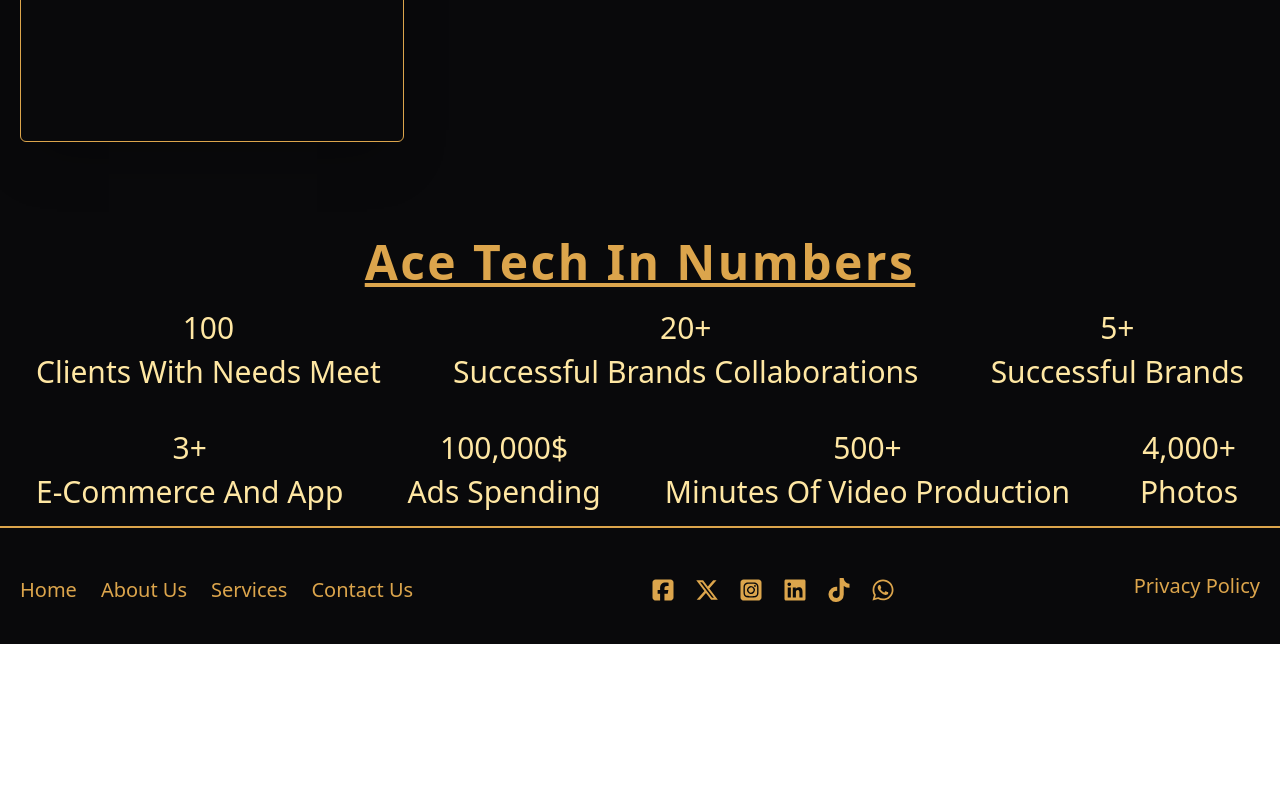
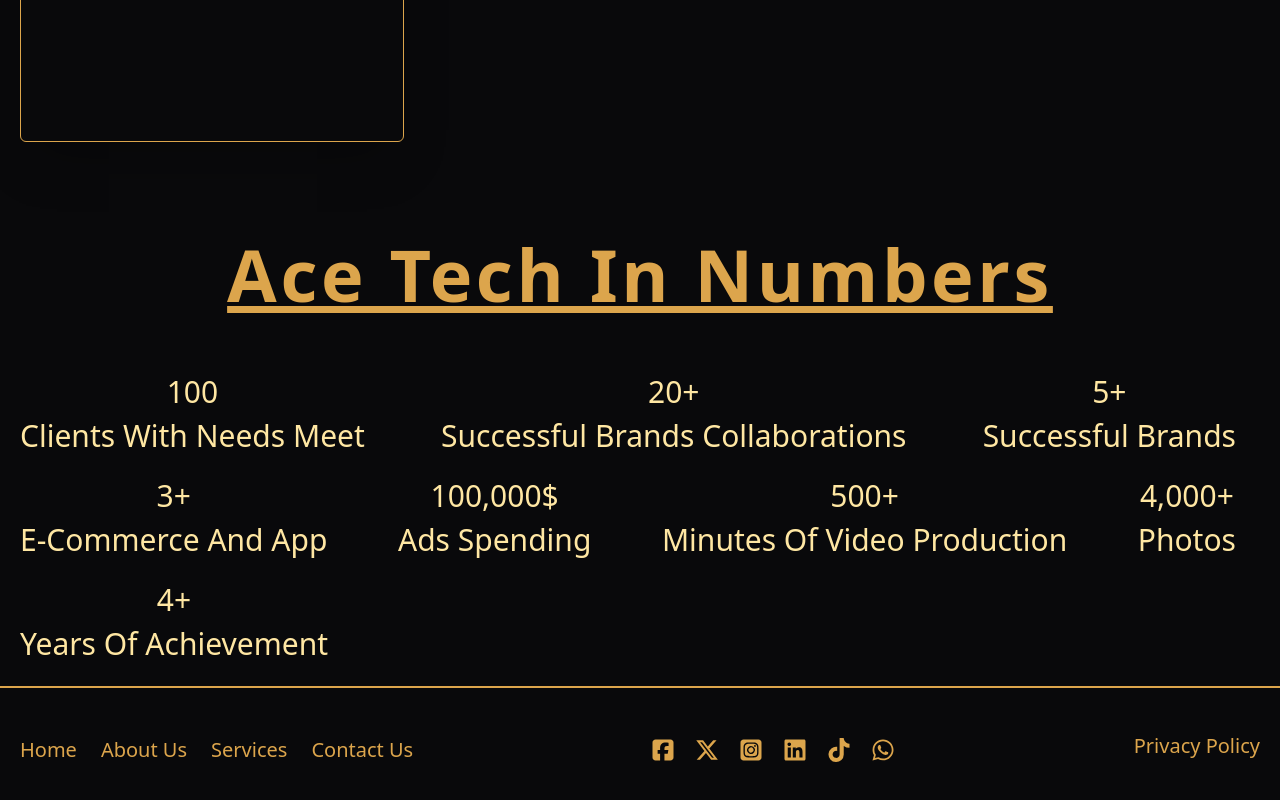
Before and after one commit to EzzEldienMohsen/AceTech, a React (Vite) app: page / in a window 1280 px wide. Shown: the part 3973-4773 px from the top of the page. Before the commit the page ends 4617 px from the top, so only its background shows below. Built offline with nearby package versions, Linux system fonts and the light colour scheme.

Commit message:
landing page finish

```diff
--- a/src/assets/index.js
+++ b/src/assets/index.js
@@ -88,4 +88,5 @@ export const numbers = [
   { id: nanoid(), number: '100,000$', title: 'Ads Spending' },
   { id: nanoid(), number: '500+', title: 'Minutes Of Video Production' },
   { id: nanoid(), number: '4,000+', title: 'Photos' },
+  { id: nanoid(), number: '4+', title: 'years of achievement' },
 ];
--- /dev/null
+++ b/src/components/Numbers.jsx
@@ -0,0 +1,26 @@
+import { numbers } from '../assets';
+
+const Numbers = () => {
+  return (
+    <div className="mt-4 flex flex-col justify-center items-center">
+      <h1 className="underline capitalize text-3xl md:text-5xl lg:text-7xl font-bold tracking-wider leading-4 mt-8 mb-16">
+        ace tech in numbers
+      </h1>
+      <div className=" w-full flex flex-col justify-center  md:justify-between px-5 text-neutral-content text-2xl md:text-3xl lg:text-3xl items-center md:flex-row md:flex-wrap ">
+        {numbers.map((number) => {
+          return (
+            <div
+              key={number.id}
+              className="flex flex-col capitalize justify-center items-center  mb-6 mr-6"
+            >
+              <h1 className="mb-2">{number.number}</h1>
+              <h1>{number.title}</h1>
+            </div>
+          );
+        })}
+      </div>
+    </div>
+  );
+};
+
+export default Numbers;
--- a/src/components/index.js
+++ b/src/components/index.js
@@ -3,3 +3,4 @@ export { default as Footer } from './Footer';
 export { default as Icons } from './Icons';
 export { default as Hero } from './Hero';
 export { default as LandingCard } from './LandingCard';
+export { default as Numbers } from './Numbers';
--- a/src/pages/Landing.jsx
+++ b/src/pages/Landing.jsx
@@ -1,5 +1,4 @@
-import { numbers } from '../assets';
-import { Hero, LandingCard } from '../components';
+import { Hero, LandingCard, Numbers } from '../components';
 
 const Landing = () => {
   return (
@@ -10,24 +9,7 @@ const Landing = () => {
           our services
         </h1>
         <LandingCard />
-        <div className="mt-4 flex flex-col justify-center items-center">
-          <h1 className="underline capitalize text-2xl md:text-3xl lg:text-5xl font-bold tracking-wider leading-4 mt-8">
-            ace tech in numbers
-          </h1>
-          <div className=" w-full flex flex-col justify-center  md:justify-between px-5 text-neutral-content text-2xl lg:text-3xl items-center md:flex-row md:flex-wrap ">
-            {numbers.map((number) => {
-              return (
-                <div
-                  key={number.id}
-                  className="flex flex-col capitalize justify-center items-center  m-4"
-                >
-                  <h1 className="m-2">{number.number}</h1>
-                  <h1>{number.title}</h1>
-                </div>
-              );
-            })}
-          </div>
-        </div>
+        <Numbers />
       </div>
     </div>
   );
```
